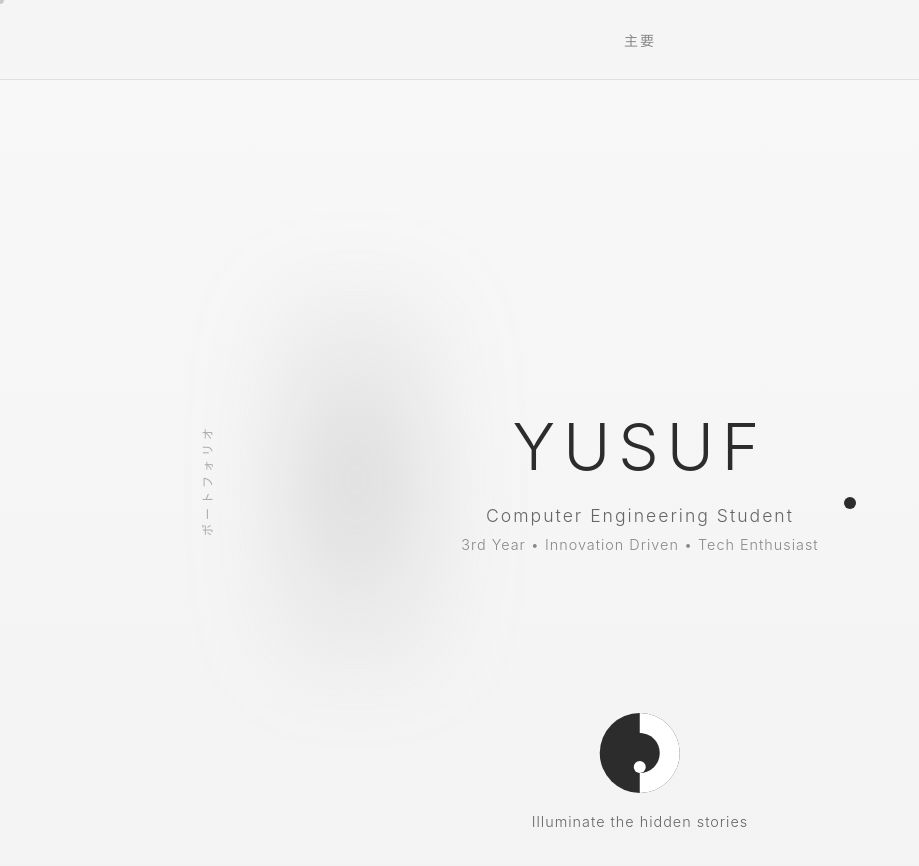
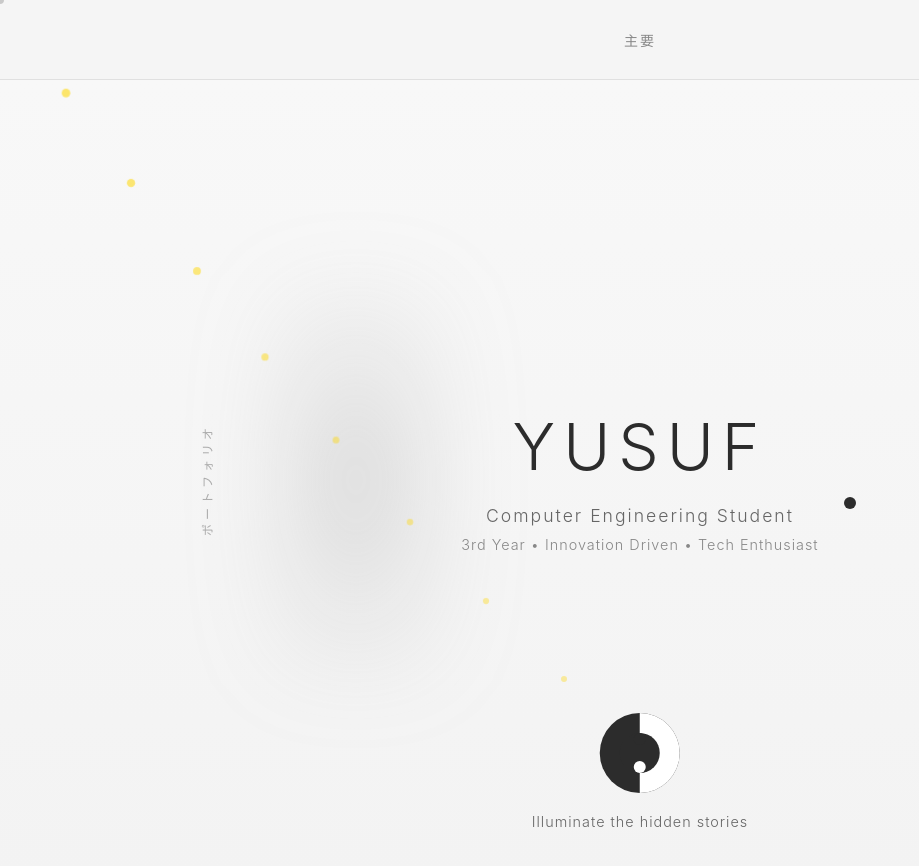
Before and after one commit to PaidYusuf/minimalistJapanDesign, a React (Vite) app: page / in a window 1280 px wide. Shown: the top 866 px of the page, without its empty margins (0-919 px from the left). Built offline with nearby package versions, Linux system fonts and the light colour scheme.

Commit message:
added path from mouse to button

```diff
--- a/src/App.css
+++ b/src/App.css
@@ -568,58 +568,62 @@
   position: fixed;
   top: 0;
   left: 0;
-  width: 100vw;
-  height: 100vh;
-  background: linear-gradient(135deg, #1a1a1a 0%, #000000 100%);
+  width: 100%;
+  height: 100%;
+  background: linear-gradient(135deg, #1a1a1a, #000000);
+  color: #fff;
   display: flex;
+  flex-direction: column;
+  justify-content: center;
   align-items: center;
-  justify-content: center;
-  z-index: 10000;
-  opacity: 1;
-  transition: opacity 1s ease-out;
+  z-index: 1000;
+  opacity: 0;
+  animation: fadeIn 0.5s ease-in forwards;
 }
 
-.transition-screen.fade-out {
+.transition-quote {
+  font-size: 2rem;
+  text-align: center;
+  margin-bottom: 2rem;
+  font-weight: 300;
   opacity: 0;
+  animation: slideUp 1s ease-out 0.5s forwards;
 }
 
-.transition-content {
-  text-align: center;
-  color: #ffffff;
+.transition-author {
+  font-size: 1.2rem;
+  font-style: italic;
+  opacity: 0.8;
+  opacity: 0;
+  animation: slideUp 1s ease-out 1s forwards;
 }
 
-.quote-container {
-  animation: fadeInUp 2s ease-out;
+/* Mouse to Button Path */
+.path-dot {
+  position: fixed;
+  width: 6px;
+  height: 6px;
+  background: rgba(255, 215, 0, 0.6);
+  border-radius: 50%;
+  pointer-events: none;
+  z-index: 10;
+  animation: pulse 2s ease-in-out infinite;
 }
 
-.japanese-quote {
-  font-size: 2.5rem;
-  font-weight: 300;
-  letter-spacing: 6px;
-  margin-bottom: 40px;
-  color: #ffffff;
-  text-shadow: 0 0 30px rgba(255, 255, 255, 0.4);
-  line-height: 1.2;
+.light-mode .path-dot {
+  background: rgba(139, 69, 19, 0.6);
+  box-shadow: 0 0 10px rgba(139, 69, 19, 0.3);
 }
 
-.english-quote {
-  font-size: 1.2rem;
-  font-weight: 300;
-  letter-spacing: 1px;
-  margin-bottom: 30px;
-  color: #e0e0e0;
-  font-style: italic;
-  line-height: 1.6;
-  max-width: 800px;
-  margin-left: auto;
-  margin-right: auto;
-}
-
-.quote-attribution {
-  font-size: 1rem;
-  color: #888;
-  font-weight: 300;
-  letter-spacing: 1px;
+@keyframes pulse {
+  0%, 100% {
+    transform: scale(1);
+    opacity: 0.6;
+  }
+  50% {
+    transform: scale(1.5);
+    opacity: 1;
+  }
 }
 
 @keyframes fadeInUp {
--- a/src/App.jsx
+++ b/src/App.jsx
@@ -7,6 +7,7 @@ import AboutSection from './components/AboutSection'
 import PortfolioSection from './components/PortfolioSection'
 import ContactSection from './components/ContactSection'
 import TransitionScreen from './components/TransitionScreen'
+import MouseToButtonPath from './components/MouseToButtonPath'
 
 function App() {
   const mainRef = useRef(null)
@@ -17,6 +18,7 @@ function App() {
   const [showTransition, setShowTransition] = useState(false)
   const [showFullPortfolio, setShowFullPortfolio] = useState(false)
   const [isLightMode, setIsLightMode] = useState(false)
+  const [buttonPosition, setButtonPosition] = useState({ x: 0, y: 0 })
 
   const handleTransition = () => {
     setShowTransition(true)
@@ -31,6 +33,11 @@ function App() {
   return (
     <div className={`app ${isLightMode ? 'light-mode' : ''}`}>
       <MouseFollower isLightMode={isLightMode} />
+      <MouseToButtonPath
+        isVisible={!showFullPortfolio}
+        buttonPosition={buttonPosition}
+        isLightMode={isLightMode}
+      />
 
       <Navigation
         mainRef={mainRef}
@@ -41,7 +48,11 @@ function App() {
       />
 
       <main className="main-container">
-        <MainSection ref={mainRef} onTransition={handleTransition} />
+        <MainSection
+          ref={mainRef}
+          onTransition={handleTransition}
+          onButtonPositionChange={setButtonPosition}
+        />
 
         {showFullPortfolio && (
           <>
--- a/src/components/MainSection.jsx
+++ b/src/components/MainSection.jsx
@@ -1,7 +1,7 @@
 import { forwardRef } from 'react'
 import YinYangButton from './YinYangButton'
 
-const MainSection = forwardRef(({ onTransition }, ref) => {
+const MainSection = forwardRef(({ onTransition, onButtonPositionChange }, ref) => {
   return (
     <section ref={ref} className="section main-section">
       <div className="blur-shape main-blur"></div>
@@ -17,7 +17,10 @@ const MainSection = forwardRef(({ onTransition }, ref) => {
         <div className="accent-dot"></div>
       </div>
       <div className="section-bottom">
-        <YinYangButton onClick={onTransition} />
+        <YinYangButton
+          onClick={onTransition}
+          onPositionChange={onButtonPositionChange}
+        />
       </div>
     </section>
   )
--- /dev/null
+++ b/src/components/MouseToButtonPath.jsx
@@ -0,0 +1,87 @@
+import { useState, useEffect, useRef } from 'react'
+
+const MouseToButtonPath = ({ isVisible, buttonPosition }) => {
+  const [mousePosition, setMousePosition] = useState({ x: 0, y: 0 })
+  const [pathPoints, setPathPoints] = useState([])
+  const animationRef = useRef()
+
+  useEffect(() => {
+    const handleMouseMove = (e) => {
+      setMousePosition({ x: e.clientX, y: e.clientY })
+    }
+
+    if (isVisible) {
+      window.addEventListener('mousemove', handleMouseMove)
+    }
+
+    return () => {
+      window.removeEventListener('mousemove', handleMouseMove)
+    }
+  }, [isVisible])
+
+  useEffect(() => {
+    if (!isVisible || !buttonPosition) return
+
+    const generatePathPoints = () => {
+      const startX = mousePosition.x
+      const startY = mousePosition.y
+      const endX = buttonPosition.x
+      const endY = buttonPosition.y
+
+      const distance = Math.sqrt((endX - startX) ** 2 + (endY - startY) ** 2)
+      const numberOfPoints = Math.min(Math.max(Math.floor(distance / 50), 3), 8)
+
+      const points = []
+
+      for (let i = 1; i <= numberOfPoints; i++) {
+        const progress = i / (numberOfPoints + 1)
+
+        // Create a curved path with some randomness
+        const baseX = startX + (endX - startX) * progress
+        const baseY = startY + (endY - startY) * progress
+
+        // Add slight curve variation
+        const curveOffset = Math.sin(progress * Math.PI) * 30
+        const perpX = -(endY - startY) / distance
+        const perpY = (endX - startX) / distance
+
+        points.push({
+          x: baseX + perpX * curveOffset,
+          y: baseY + perpY * curveOffset,
+          delay: i * 0.1,
+          scale: 0.8 + Math.sin(progress * Math.PI) * 0.4
+        })
+      }
+
+      setPathPoints(points)
+    }
+
+    generatePathPoints()
+
+    // Update path periodically for smooth animation
+    const interval = setInterval(generatePathPoints, 100)
+
+    return () => clearInterval(interval)
+  }, [mousePosition, buttonPosition, isVisible])
+
+  if (!isVisible) return null
+
+  return (
+    <div className="mouse-to-button-path">
+      {pathPoints.map((point, index) => (
+        <div
+          key={`${point.x}-${point.y}-${index}`}
+          className="path-dot"
+          style={{
+            left: point.x,
+            top: point.y,
+            animationDelay: `${point.delay}s`,
+            transform: `translate(-50%, -50%) scale(${point.scale})`
+          }}
+        />
+      ))}
+    </div>
+  )
+}
+
+export default MouseToButtonPath
--- a/src/components/YinYangButton.jsx
+++ b/src/components/YinYangButton.jsx
@@ -1,7 +1,34 @@
-const YinYangButton = ({ onClick }) => {
+import { useEffect, useRef } from 'react'
+
+const YinYangButton = ({ onClick, onPositionChange }) => {
+  const buttonRef = useRef()
+
+  useEffect(() => {
+    const updatePosition = () => {
+      if (buttonRef.current && onPositionChange) {
+        const rect = buttonRef.current.getBoundingClientRect()
+        onPositionChange({
+          x: rect.left + rect.width / 2,
+          y: rect.top + rect.height / 2
+        })
+      }
+    }
+
+    updatePosition()
+
+    // Update position on scroll and resize
+    window.addEventListener('scroll', updatePosition)
+    window.addEventListener('resize', updatePosition)
+
+    return () => {
+      window.removeEventListener('scroll', updatePosition)
+      window.removeEventListener('resize', updatePosition)
+    }
+  }, [onPositionChange])
+
   return (
     <div className="yin-yang-container">
-      <button className="yin-yang-button" onClick={onClick}>
+      <button ref={buttonRef} className="yin-yang-button" onClick={onClick}>
         <div className="yin-yang">
           <div className="yang"></div>
           <div className="yin"></div>
```
